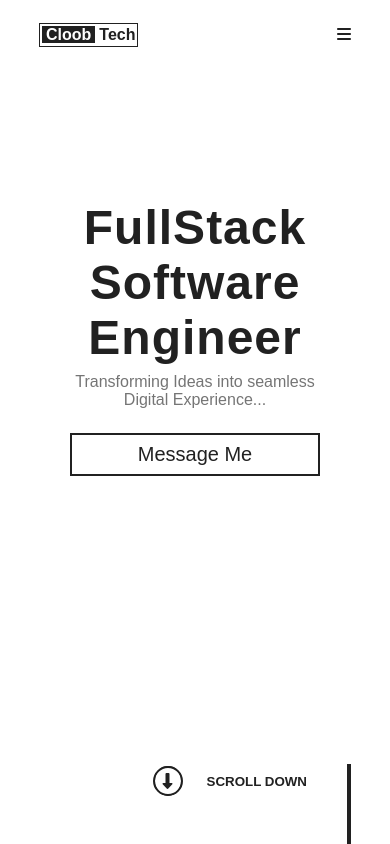
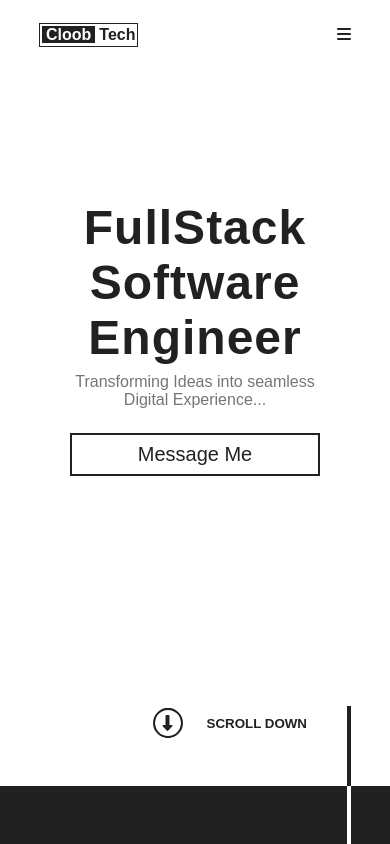
Before and after one commit to cloobTech/portfolio, a React (Vite) app: page / in a window 390 px wide. Shown: the top 844 px of the page. Built offline with nearby package versions, Linux system fonts and the light colour scheme.

Commit message:
Chrome fit

```diff
--- a/src/styles/home-page.css
+++ b/src/styles/home-page.css
@@ -93,7 +93,7 @@ nav > .navbar {
   display: flex;
   justify-content: space-between;
   align-items: center;
-  height: 100dvh;
+  height: 100%;
   position: relative;
 }
 
@@ -216,9 +216,9 @@ nav > .navbar {
 }
 
 @media screen and (max-width: 500px) {
-  /* .home-page {
+  .home-page {
     height: calc(100vh - 58px);
-  } */
+  }
 
   .navbar {
     z-index: 10;
```
